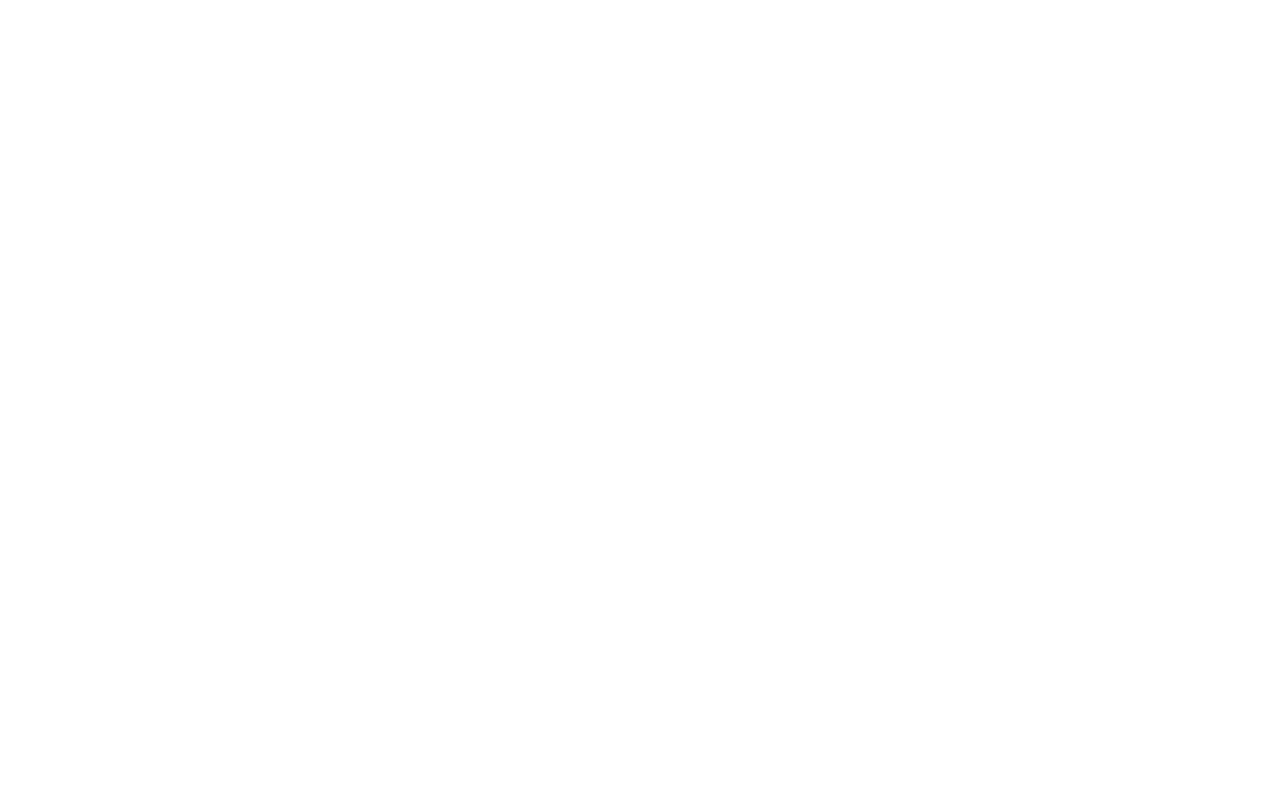
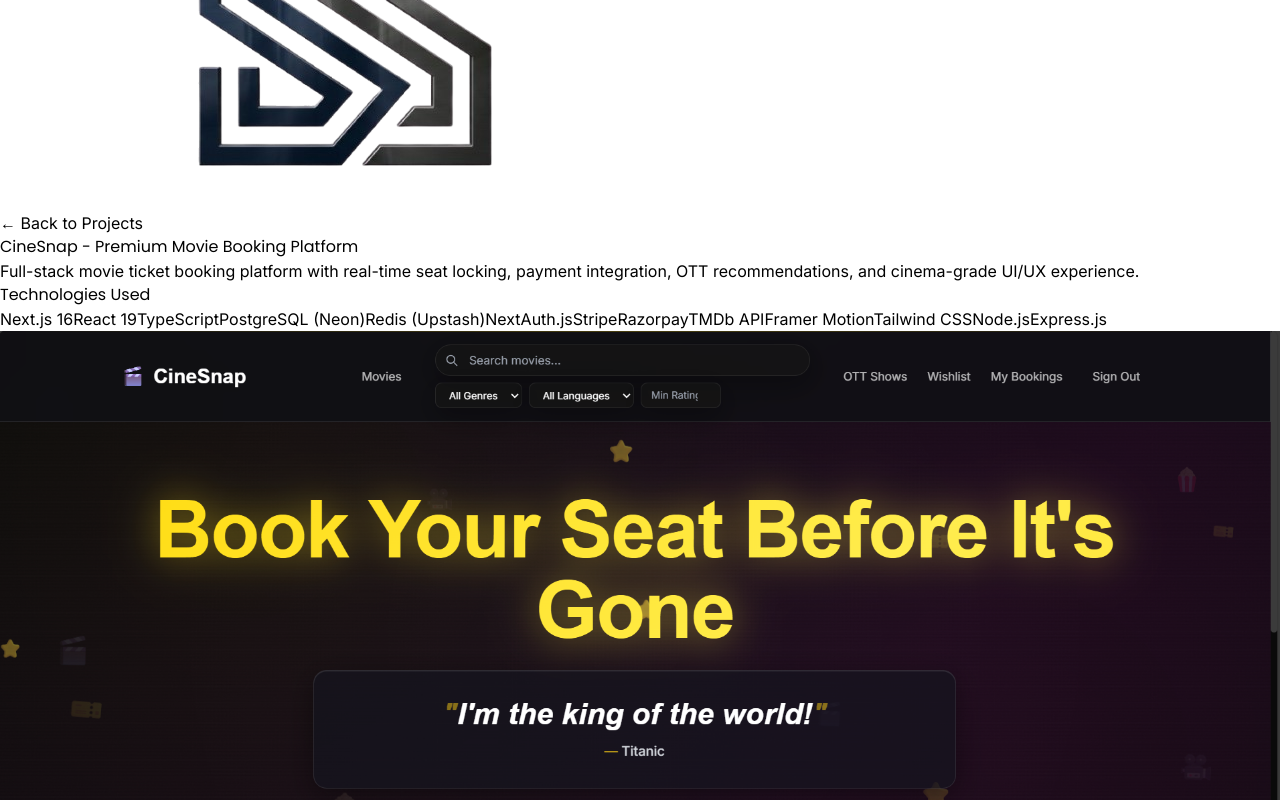
Before and after one commit to Shayuuu/Shayan-Portfolio, a React (Vite) app: page /projects/cinesnap in a window 1280 px wide. Before the commit this address had no page. Shown: the part 300-1100 px from the top of the page. Before the commit the page ends 800 px from the top, so only its background shows below. Built offline with nearby package versions, Linux system fonts and the light colour scheme.

Commit message:
Update ProjectDetail.jsx

```diff
--- a/src/pages/ProjectDetail.jsx
+++ b/src/pages/ProjectDetail.jsx
@@ -88,7 +88,34 @@
       "/project/company-4.png",
   ],
 },
+{
+  id: "cinesnap",
+  title: "CineSnap - Premium Movie Booking Platform",
+  shortDescription: "Full-stack movie ticket booking platform with real-time seat locking, payment integration, OTT recommendations, and cinema-grade UI/UX experience.",
+  fullDescription: [
+    "CineSnap is a modern, full-stack movie ticket booking platform designed to provide a premium cinema experience with cutting-edge features and seamless user interactions. Built with Next.js 16 and TypeScript, the platform combines real-time functionality, secure payment processing, and intelligent movie recommendations into a unified ecosystem that revolutionizes how users discover and book movie tickets.",
+  ],
+  technologies: ["Next.js 16",
+      "React 19",
+      "TypeScript",
+      "PostgreSQL (Neon)",
+      "Redis (Upstash)",
+      "NextAuth.js",
+      "Stripe",
+      "Razorpay",
+      "TMDb API",
+      "Framer Motion",
+      "Tailwind CSS",
+      "Node.js",
+      "Express.js"],
 
+  images: [
+    "/project/cinesnap1.png",
+      "/project/cinesnap2.png",
+      "/project/cinesnap4.png",
+      "/project/cinesnap3.png",
+  ],
+},
   // Add more project data as needed, ensuring a unique 'id' for each
 ];
 
```
